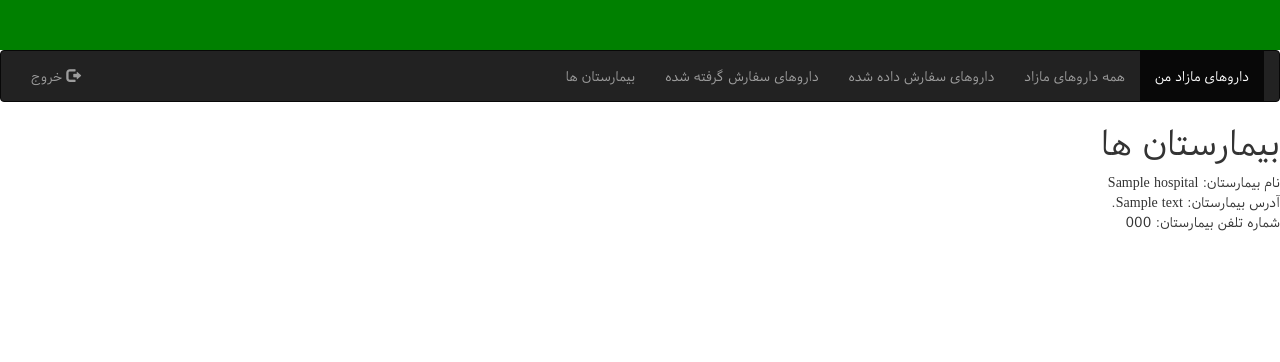
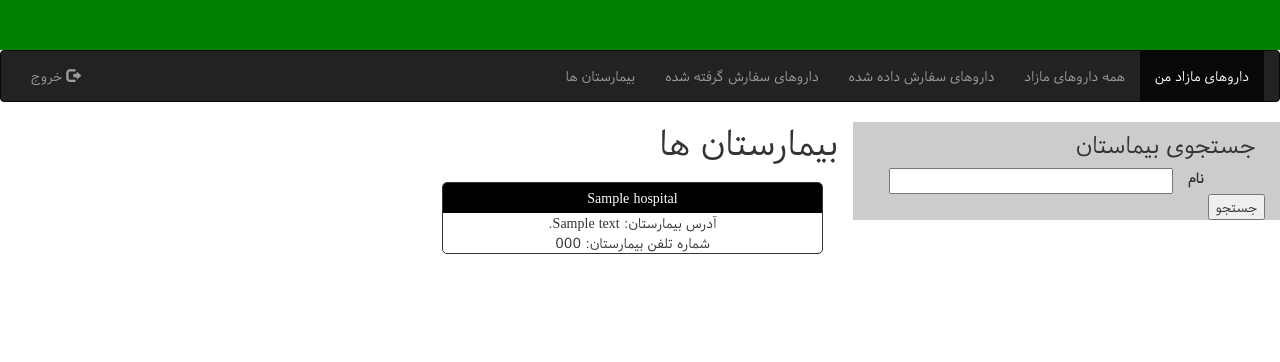
Before and after one commit to fazardini/MadadWeb, a Django app: page /hospitals/ in a window 1280 px wide. Shown: the top 362 px of the page. Run offline with Django 3.2, Linux system fonts and the light colour scheme; a user stored in the database is signed in; tables that the repository leaves empty hold one stand-in row (values such as "Sample post").

Commit message:
change drugs and hospital page

```diff
--- a/madadsite/static/madadsite/css/style.css
+++ b/madadsite/static/madadsite/css/style.css
@@ -24,11 +24,33 @@ header{
     width: 100%;
 }
 div.right-part{
-    background-color: red;
+    background-color: #ccc;
 }
 div.right-part h3{
     margin: 10px;
 }
+div.right-part div.top-10{
+    margin-top: 10px;
+}
 div.left-part{
-    background-color: blue;
+    /*background-color: blue;*/
 }
+div.left-part h1{
+    margin-top: 0;
+}
+.d-none{
+    display: none;
+}
+div.box{
+    border-radius: 5px;
+    border:1px solid;
+    /*background: green;*/
+    margin-top: 10px;
+    overflow: hidden;
+}
+div.box div.box-title{
+    color: #fff;
+    background: #000;
+    width: 100%;
+    padding: 5px;
+}
--- a/madadsite/templates/madadsite/hospitals.html
+++ b/madadsite/templates/madadsite/hospitals.html
@@ -1,18 +1,36 @@
 {% extends "madadsite/base.html" %}
 {% load static %}
-<!DOCTYPE html>
-<html>
-  <head>
-    <meta charset="utf-8" />
-    <meta name="viewport" content="width=device-width, initial-scale=1.0">
-    <link href="{% static 'madadsite/css/register.css' %}" rel="stylesheet"/>
-    <title>داروهای شما</title>
-    <!-- <link rel="icon" href="{% static 'panel/images/favicon.ico' %}" type="image/x-icon" /> -->
-    <script src="{% static 'madadsite/js/jquery.min.js' %}"></script>
-  </head>
-  <body>
-  {% block content %}
-    <h1>بیمارستان ها</h1>
+
+{% block content %}
+  <div class="container-fluid">
+    <div class="row my-drugs">
+      <div class="col-lg-4 col-md-4 col-sm-4 right-part">
+        <h3>جستجوی بیماستان</h3>
+        <div class="row top-10">
+          <label class="col-lg-3 col-md-3 col-sm-3 col-xs-3 text-left">نام</label>
+          <input class="col-lg-8 col-md-8 col-sm-8 col-xs-8" type="text" placeholder="" id="drug_year" required>
+          <div class="col-lg-1 col-md-1 col-sm-1 col-xs-1"></div>
+        </div>
+        <button type="submit" id="hospital_search">جستجو</button>
+        <input type="text" class="d-none" id="hospital_id" value="{{ hospital_id }}">
+      </div>
+      <div class="col-lg-8 col-md-8 col-sm-8 left-part">
+        <h1>بیمارستان ها</h1>
+        <div id="all_hospitals">
+          {% for item in hospitals %}
+            <div class="col-lg-6 col-md-6 col-sm-6 text-center">
+              <div class="box">
+                <div class="box-title">{{item.name}}</div>
+                <div class="box-content">آدرس بیمارستان: {{item.address}}</div>
+                <div class="box-content">شماره تلفن بیمارستان: {{item.phone}}</div>
+              </div>
+            </div>
+          {% endfor %}
+        </div>
+      </div>
+    </div>
+  </div>
+<!--     <h1>بیمارستان ها</h1>
 
     <div class="all_drugs" id="all_drugs">
       {% for item in hospitals %}
@@ -22,7 +40,7 @@
         <div>شماره تلفن بیمارستان: {{item.phone}}</div>
       </div>
       {% endfor %}
-    </div>
+    </div> -->
 {% endblock %}
   </body>
 </html>
```
Also changed, not shown: madadsite/templates/madadsite/drugs.html (+32 -47 lines).
